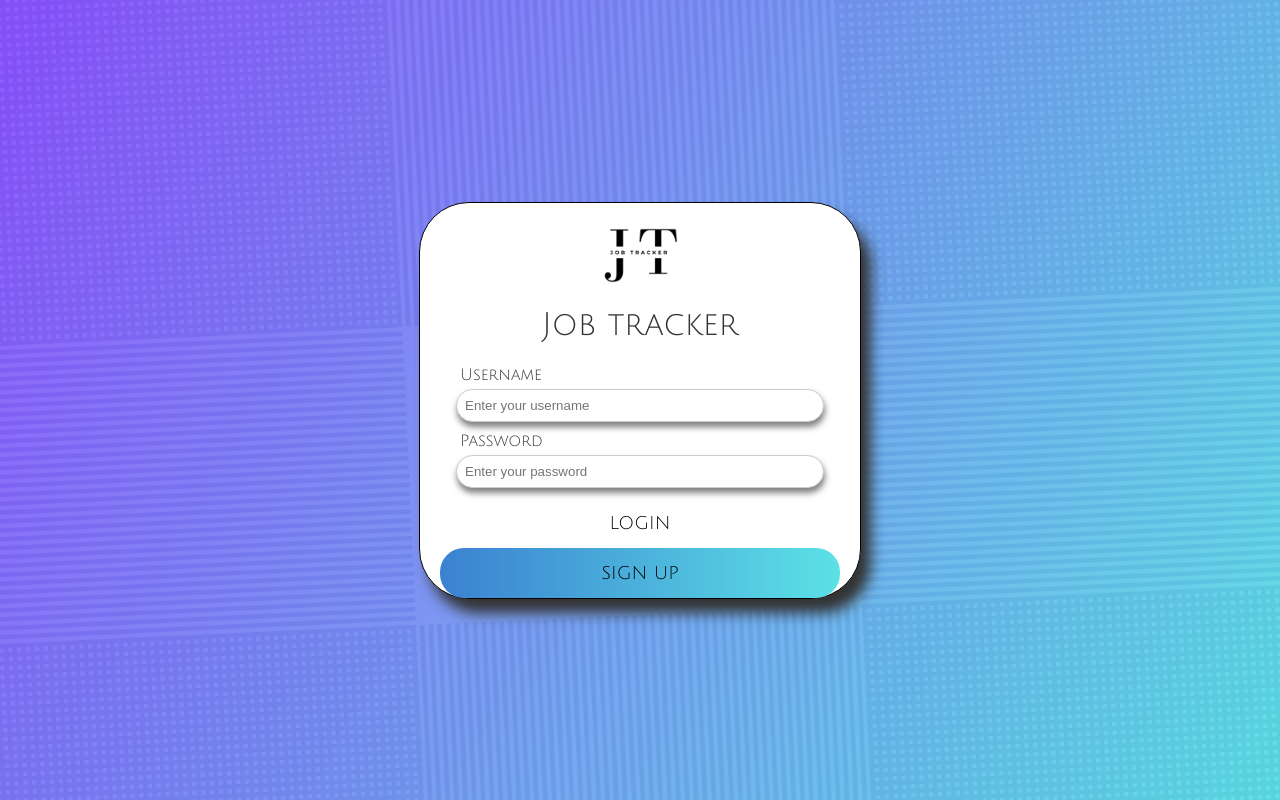
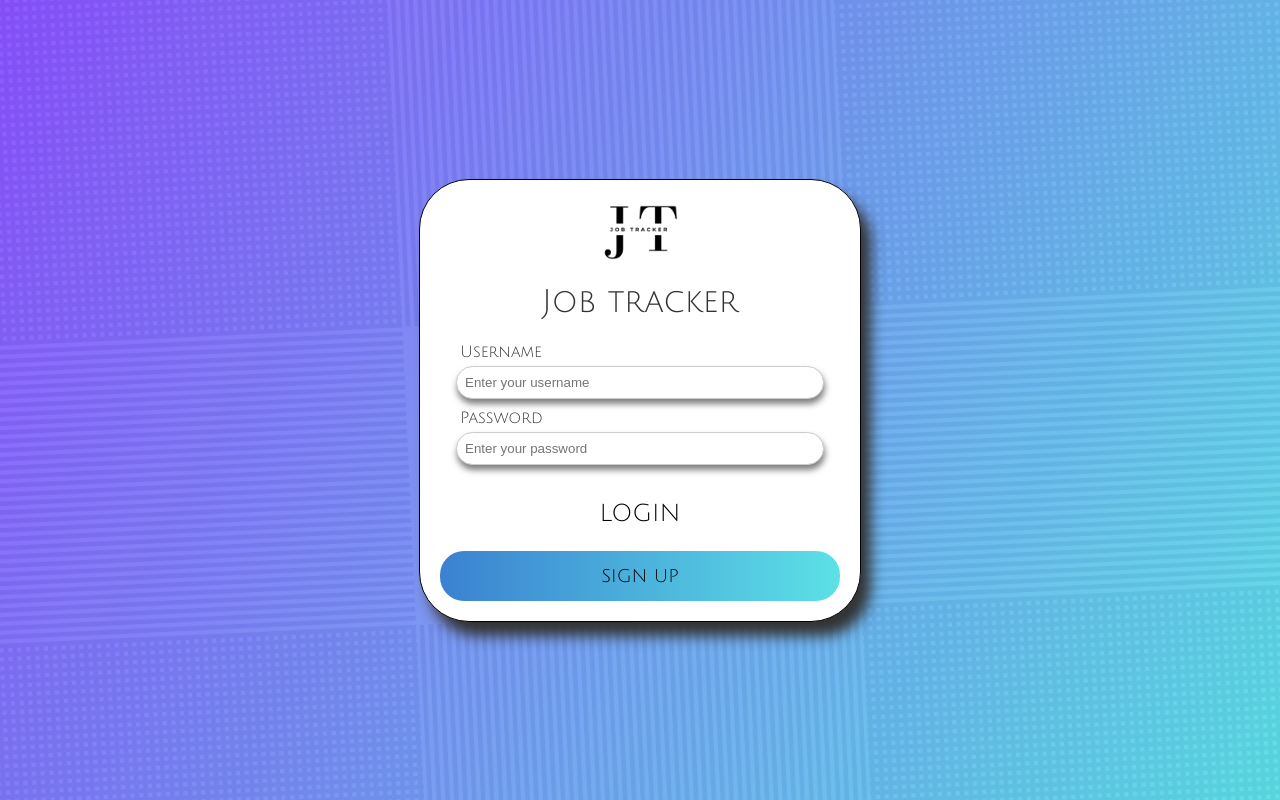
Before and after one commit to Nimesh04/Job-tracker, a Flask app: page /login_page in a window 1280 px wide. Run offline with Flask 3, Linux system fonts and the light colour scheme.

Commit message:
style adjustment

```diff
--- a/static/login.css
+++ b/static/login.css
@@ -89,13 +89,13 @@ form label{
 .signup-btn{
     font-family: "Julius Sans One", serif;
     font-weight: 400;
-    font-size: 52px;
+    font-size: 64px;
     width: 100%;
     height:50px;
     padding: 15px 0;
     font-size: 18px;
     border-radius: 24px;
-    margin-right: 20px;
+    margin:0 20px 20px 0;
     padding: 0 20px;
     background: linear-gradient(to right, #3B81D1, #5CE1E6);
     border: 2px;
@@ -104,16 +104,16 @@ form label{
 }
 
 .signup-btn:hover{
-    background: linear-gradient(to right, #2a5fa5, #47b5c6);
+    background:  #47b5c6;
     box-shadow: 5px 8px 15px rgba(0, 0, 0, 0.5);
 }
 .login-btn{
     font-family: "Julius Sans One", serif;
     font-weight: 400;
     font-style: normal;
-    font-size: 18px;
+    font-size: 24px;
     width: 100%;
-    padding: 0 20px;
+    padding: 10px;
     background: none;
     border: none;
     border-radius: 24px;
@@ -121,5 +121,5 @@ form label{
 }
 
 .login-btn:hover{
-    background: linear-gradient(to right, #ffffff, #c829d6);
+    background: #969595;
 }
```
